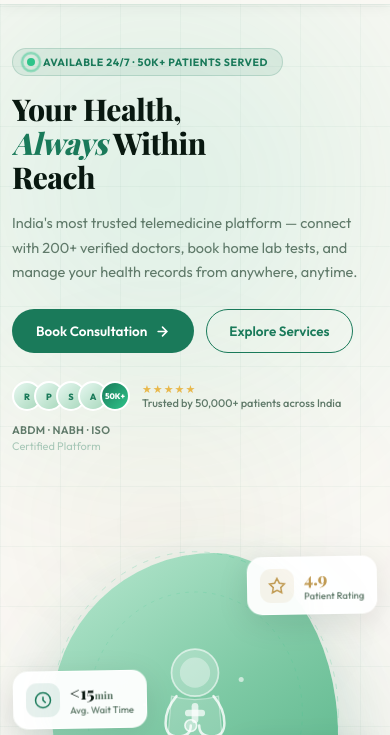
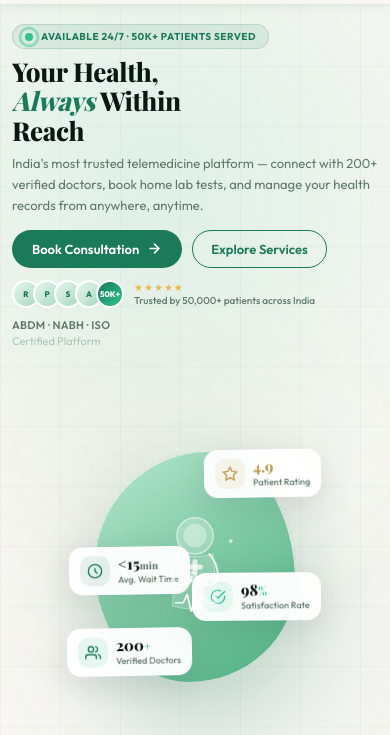
Before and after one commit to Balwinder-arovita/frontend_arovita_basic, a plain HTML site: page index.html in a window 390 px wide. Shown: the part 54-789 px from the top of the page. Drawn offline with nearby package versions, Linux system fonts and the light colour scheme; a web font is replaced by a local one.

Commit message:
Added illustration fix

```diff
--- a/index.html
+++ b/index.html
@@ -521,24 +521,25 @@ a{text-decoration:none;color:inherit}
 
   /* Hero */
   .hero{min-height:auto;padding-top:62px;padding-bottom:0}
-  .hero-inner{grid-template-columns:1fr;gap:40px;padding:48px 0 40px;padding-inline:14px}
-  .hero-right{display:flex;margin-top:18px}
-  .hero-orb-wrap{width:min(380px,100%);aspect-ratio:380/460;height:auto}
-  .hero-orb-bg{width:84%;height:78%}
-  .hero-right svg[viewBox="0 0 200 200"]{width:180px;height:180px}
-  .hfc{padding:12px 14px;border-radius:16px;gap:10px}
-  .hfc-ic{width:36px;height:36px;border-radius:12px}
+  .hero-inner{grid-template-columns:1fr;gap:24px;padding:36px 0 28px;padding-inline:14px}
+  .hero-right{display:flex;margin-top:0}
+  .hero-orb-wrap{width:320px;height:388px}
+  .hero-orb-bg{width:270px;height:300px}
+  .hero-right svg[viewBox="0 0 200 200"]{width:170px;height:170px}
+  .hero-right svg[viewBox="0 0 380 460"]{width:320px;height:388px}
+  .hfc{padding:11px 13px;border-radius:16px;gap:10px}
+  .hfc-ic{width:34px;height:34px;border-radius:11px}
   .hfc-ic svg{width:18px;height:18px}
-  .hfc-num{font-size:18px}
-  .hfc-lbl{font-size:10px}
-  .hfc1{left:-18px;bottom:62px}
-  .hfc2{right:-16px;top:64px}
-  .hfc3{left:-16px;top:178px}
-  .hfc4{right:-16px;bottom:130px}
-  .hero-h{font-size:36px;letter-spacing:-.8px;margin-bottom:16px}
-  .hero-p{font-size:15px;max-width:100%;margin-bottom:26px;line-height:1.7}
-  .hero-tag{font-size:11px;padding:6px 14px;margin-bottom:18px}
-  .hero-btns{margin-bottom:30px;gap:12px}
+  .hfc-num{font-size:17px}
+  .hfc-lbl{font-size:9.5px}
+  .hfc1{left:-14px;bottom:52px}
+  .hfc2{right:-12px;top:56px}
+  .hfc3{left:-12px;top:160px}
+  .hfc4{right:-12px;bottom:112px}
+  .hero-h{font-size:34px;letter-spacing:-.8px;margin-bottom:14px}
+  .hero-p{font-size:14.5px;max-width:100%;margin-bottom:20px;line-height:1.7}
+  .hero-tag{font-size:11px;padding:6px 14px;margin-bottom:14px}
+  .hero-btns{margin-bottom:20px;gap:12px}
   .hero-trust{flex-wrap:wrap;gap:14px}
   .trust-av{width:32px;height:32px;font-size:10px}
   .trust-text{font-size:11.5px}
@@ -679,31 +680,40 @@ a{text-decoration:none;color:inherit}
   .sec-title{font-size:28px;letter-spacing:-.3px}
   .sec-label{font-size:10px;margin-bottom:10px}
 
-  /* Hero */
-  .hero-inner{padding:40px 0 36px;padding-inline:12px}
-  .hero-right{margin-top:14px}
-  .hero-orb-wrap{width:min(340px,100%)}
-  .hero-right svg[viewBox="0 0 200 200"]{width:168px;height:168px}
-  .hfc{padding:11px 12px;border-radius:15px}
-  .hfc-ic{width:34px;height:34px;border-radius:11px}
-  .hfc-num{font-size:17px}
-  .hfc-lbl{font-size:9.5px}
-  .hfc1{left:-14px;bottom:56px}
-  .hfc2{right:-12px;top:58px}
-  .hfc3{left:-12px;top:164px}
-  .hfc4{right:-12px;bottom:116px}
-  .hero-h{font-size:30px;letter-spacing:-.5px;line-height:1.14;margin-bottom:16px}
-  .hero-p{font-size:14.5px;margin-bottom:24px;line-height:1.72;color:var(--muted)}
-  .hero-tag{font-size:10.5px;padding:6px 14px;margin-bottom:16px}
-  .hero-btns{gap:12px;margin-bottom:28px}
-  .hero-btns .btn-green{padding:13px 24px;font-size:13.5px}
-  .hero-btns .btn-outline{padding:12px 22px;font-size:13.5px}
-  .hero-trust{gap:12px;flex-wrap:wrap}
+  /* Hero — fit everything in one phone viewport */
+  .hero{padding-top:58px;min-height:100svh;min-height:100vh;align-items:stretch}
+  .hero-inner{padding:20px 0 14px;padding-inline:12px;gap:10px;display:flex;flex-direction:column;align-items:center}
+  .hero-inner>div:first-child{position:relative;z-index:2;width:100%}
+
+  /* Text: compact */
+  .hero-tag{font-size:10px;padding:5px 12px;margin-bottom:8px}
+  .hero-h{font-size:26px;letter-spacing:-.4px;line-height:1.13;margin-bottom:8px}
+  .hero-p{font-size:13px;margin-bottom:14px;line-height:1.6;max-width:100%}
+  .hero-btns{margin-bottom:12px;gap:10px}
+  .hero-btns .btn-green{padding:11px 20px;font-size:13px}
+  .hero-btns .btn-outline{padding:10px 18px;font-size:13px}
+  .hero-trust{gap:10px;flex-wrap:wrap}
   .trust-avs{margin-right:0}
-  .trust-av{width:30px;height:30px;font-size:9px;border-width:2px;margin-left:-8px}
-  .trust-stars{font-size:11px}
-  .trust-text{font-size:11px}
+  .trust-av{width:28px;height:28px;font-size:8px;border-width:2px;margin-left:-7px}
+  .trust-stars{font-size:10px}
+  .trust-text{font-size:10px}
   .trust-sep{display:none}
+
+  /* Illustration: small, centered, fills remaining space */
+  .hero-right{position:relative;inset:auto;margin-top:0;z-index:1;pointer-events:none;flex:1;min-height:0;display:flex;align-items:center;justify-content:center;width:100%;overflow:visible}
+  .hero-orb-wrap{width:240px;height:290px;flex-shrink:1}
+  .hero-orb-bg{width:200px;height:230px}
+  .hero-right svg[viewBox="0 0 200 200"]{width:130px;height:130px}
+  .hero-right svg[viewBox="0 0 380 460"]{width:240px;height:290px}
+  .hfc{padding:8px 10px;border-radius:14px;gap:8px}
+  .hfc-ic{width:30px;height:30px;border-radius:10px}
+  .hfc-ic svg{width:16px;height:16px}
+  .hfc-num{font-size:15px}
+  .hfc-lbl{font-size:9px}
+  .hfc1{left:-8px;bottom:36px}
+  .hfc2{right:-6px;top:36px}
+  .hfc3{left:-6px;top:125px}
+  .hfc4{right:-6px;bottom:85px}
 
   /* Stats */
   .stat-num{font-size:32px}
@@ -853,23 +863,30 @@ a{text-decoration:none;color:inherit}
 
 /* ===================== SMALL PHONES ===================== */
 @media(max-width:380px){
-  .container{padding:0 18px}
-  .hero-orb-wrap{width:min(320px,100%)}
-  .hero-right svg[viewBox="0 0 200 200"]{width:156px;height:156px}
-  .hfc{padding:10px 11px;border-radius:14px}
-  .hfc-ic{width:32px;height:32px;border-radius:10px}
-  .hfc-ic svg{width:17px;height:17px}
-  .hfc-num{font-size:16px}
-  .hfc-lbl{font-size:9.5px}
-  .hfc1{left:-10px;bottom:50px}
-  .hfc2{right:-10px;top:54px}
-  .hfc3{left:-10px;top:154px}
-  .hfc4{right:-10px;bottom:106px}
-  .hero-h{font-size:26px;letter-spacing:-.4px;line-height:1.15}
-  .hero-p{font-size:13.5px;line-height:1.7}
+  .container{padding:0 16px}
+  .hero-inner{padding:16px 0 10px;gap:8px}
+  .hero-tag{font-size:9px;padding:4px 10px;margin-bottom:6px}
+  .hero-h{font-size:23px;margin-bottom:6px}
+  .hero-p{font-size:12.5px;margin-bottom:10px;line-height:1.56}
+  .hero-btns{flex-direction:column;gap:8px;margin-bottom:10px}
+  .hero-btns .btn-green,.hero-btns .btn-outline{width:100%;justify-content:center;padding:10px 16px;font-size:12.5px}
+  .hero-trust{gap:8px}
+  .trust-av{width:26px;height:26px;font-size:7.5px;margin-left:-6px}
+  .trust-text{font-size:9.5px}
+  .hero-orb-wrap{width:210px;height:255px}
+  .hero-orb-bg{width:175px;height:200px}
+  .hero-right svg[viewBox="0 0 200 200"]{width:115px;height:115px}
+  .hero-right svg[viewBox="0 0 380 460"]{width:210px;height:255px}
+  .hfc{padding:7px 9px;border-radius:12px;gap:7px}
+  .hfc-ic{width:28px;height:28px;border-radius:9px}
+  .hfc-ic svg{width:15px;height:15px}
+  .hfc-num{font-size:14px}
+  .hfc-lbl{font-size:8.5px}
+  .hfc1{left:-6px;bottom:30px}
+  .hfc2{right:-4px;top:30px}
+  .hfc3{left:-4px;top:108px}
+  .hfc4{right:-4px;bottom:72px}
   .sec-title{font-size:25px}
-  .hero-btns{flex-direction:column}
-  .hero-btns .btn-green,.hero-btns .btn-outline{width:100%;justify-content:center}
   .stat-num{font-size:28px}
   .mission-title{font-size:24px}
   .appt-h{font-size:23px}
```
